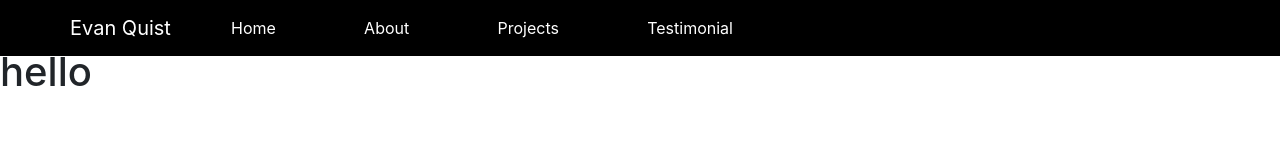
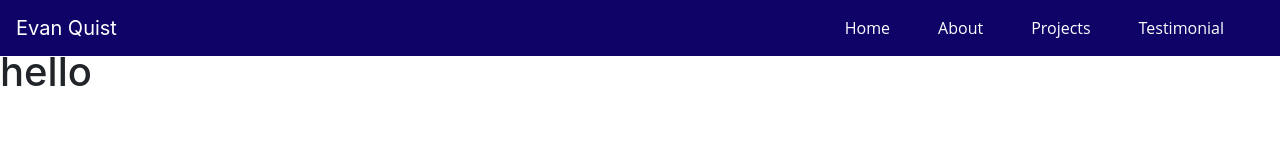
Before and after one commit to EvanHelstrom/Portfolio-Site, a plain HTML site: page home.html in a window 1280 px wide. Drawn offline with nearby package versions, Linux system fonts and the light colour scheme.

Commit message:
Updated Nav Font and Spacing

```diff
--- a/home.html
+++ b/home.html
@@ -2,6 +2,7 @@
 <head>
     <link rel="stylesheet" href="https://stackpath.bootstrapcdn.com/bootstrap/4.3.1/css/bootstrap.min.css" integrity="sha384-ggOyR0iXCbMQv3Xipma34MD+dH/1fQ784/j6cY/iJTQUOhcWr7x9JvoRxT2MZw1T" crossorigin="anonymous">
     <link rel="stylesheet" href="styles.css">
+    <link href="https://fonts.googleapis.com/css?family=Source+Sans+Pro&display=swap" rel="stylesheet">
     <title>Evan Quist's Portfolio</title>
 </head>
 <body>
@@ -9,16 +10,17 @@
 
 
         <!--Navigation Bar-->
-        <nav class="navbar navbar-light fixed-top navbar-expand-lg scrolling-navbar">
-            <div class="container nav">
+        <nav class="navbar navbar-light fixed-top navbar-expand-xl scrolling-navbar">
+                <div class="nav-left">
                     <a class="navbar-brand" href="#">Evan Quist</a>
                     <button class="navbar-toggler" type="button" data-toggle="collapse" data-target="#navbarTogglerDemo02" aria-controls="navbarTogglerDemo02" aria-expanded="false" aria-label="Toggle navigation">
                         <span class="navbar-toggler-icon"></span>
                     </button>
-
+                </div>
+                <div class="nav-right">
                     <!--Collapsed Menu-->
-                <div class="collapse navbar-collapse nav" id="navbarTogglerDemo02">
-                    <ul class="navbar-nav mr-auto smooth-scroll">
+                    <div class="collapse navbar-collapse" id="navbarTogglerDemo02">
+                        <ol class="navbar-nav smooth-scroll ml-auto">
                             <li class="nav-item active">
                                 <a class="nav-link" href="#Home" data-offset="90">Home</a>
                             </li>
@@ -34,7 +36,6 @@
                         </ul>
                     </div>
                     <!--Collapsed Menu-->
-
                 </div>
         </nav>
         <!--Navigation Bar-->
--- a/styles.css
+++ b/styles.css
@@ -1,22 +1,25 @@
 .navbar-nav > li{
-    padding-left:12%;
-    padding-right:12%;
+    display: inline-block;
+    font-family: 'Open Sans', sans-serif;
   }
-.nav-link ul {
-    list-style: none;
+.nav-left, .nav-right {
+flex: 1;
+}
+ol {
+    list-style-type: decimal;
     text-align: center;
+    display: flex;
+    justify-content: space-between;
  }
  .container {
      display: block;
  }
- .nav-link ul li {
-    display: inline-block;
- }
  .navbar-light {
-     background-color: black;
+     background-color: rgb(14, 4, 104);
  }
  .nav-link     {
     color: white !important;
+    margin-right: 2em;
  }
  .navbar-brand {
     color: white !important;
```
Lines whose indentation alone changed are shown as unchanged.
